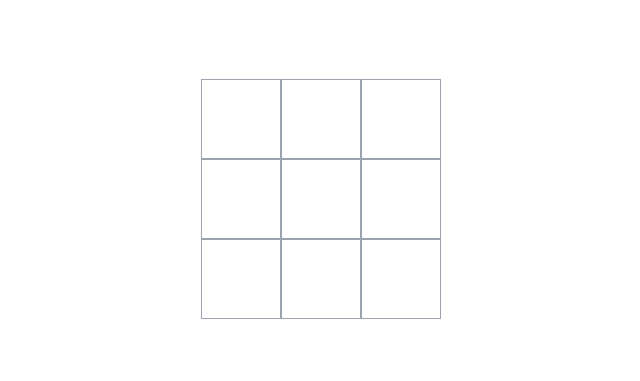
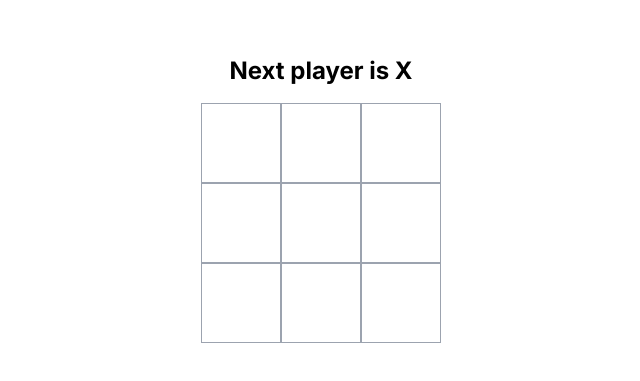
Before and after one commit to musaddekali/tic-tac-toc, a Next.js app: page / in a window 1280 px wide. Shown: the part 201-582 px from the top of the page, without its empty margins (319-959 px from the left). Built offline with nearby package versions, Linux system fonts and the light colour scheme.

Commit message:
some updated

```diff
--- /dev/null
+++ b/src/app/components/Game/Board.tsx
@@ -0,0 +1,76 @@
+"use client";
+import { useState } from "react";
+import Square from "./Square";
+
+// select winner
+function calculateWinner(squares: string[]) {
+    const lines = [
+      [0, 1, 2],
+      [3, 4, 5],
+      [6, 7, 8],
+      [0, 3, 6],
+      [1, 4, 7],
+      [2, 5, 8],
+      [0, 4, 8],
+      [2, 4, 6],
+    ];
+    for (let i = 0; i < lines.length; i++) {
+      const [a, b, c] = lines[i];
+      if (squares[a] && squares[a] === squares[b] && squares[a] === squares[c]) {
+        return squares[a];
+      }
+    }
+    return null;
+  }
+
+const Board = () => {
+    const [squares, setSquares] = useState(Array(9).fill(null));
+    const [xIsNext, setXIsNext] = useState(true);
+
+    const winner = calculateWinner(squares);
+    let status;
+    if (winner) {
+      status = `Winner is ${winner}`;
+    } else {
+      status = `Next player is ${xIsNext ? "X" : "O"}`;
+    }
+
+    function handleClick(i: number) {
+      const nextSquares = squares.slice();
+      if (squares[i] || calculateWinner(squares)) {
+        return;
+      }
+      if (xIsNext) {
+        nextSquares[i] = "X";
+      } else {
+        nextSquares[i] = "O";
+      }
+      setSquares(nextSquares);
+      setXIsNext(!xIsNext);
+    }
+
+    return (
+      <div className="min-h-screen flex items-center justify-center">
+        <div>
+          <div className="status text-center text-2xl font-bold mb-4">{status}</div>
+          {winner && (
+            <div className="text-center my-4">
+              <button
+                onClick={() => setSquares(Array(9).fill(null))}
+                className="px-4 py-2 text-blue-500 border border-blue-500 rounded-full hover:border-blue-800 hover:text-blue-800"
+              >
+                Start again
+              </button>
+            </div>
+          )}
+          <div className="board grid grid-cols-3">
+            {squares.map((sq, i) => (
+              <Square onSquareClick={() => handleClick(i)} key={i} value={sq} />
+            ))}
+          </div>
+        </div>
+      </div>
+    );
+  };
+
+  export default Board;
--- a/src/app/components/Game/Game.tsx
+++ b/src/app/components/Game/Game.tsx
@@ -1,62 +1,4 @@
-"use client";
-import { useState } from "react";
-
-const Square = ({ value, onSquareClick }: { value: string; onSquareClick: () => void }) => {
-  return (
-    <button onClick={onSquareClick} className="square w-20 h-20 bg-white border border-gray-400 text-3xl">
-      {value}
-    </button>
-  );
-};
-
-const Board = () => {
-  const [squares, setSquares] = useState(Array(9).fill(null));
-  const [xIsNext, setXIsNext] = useState(true);
-
-  function calculateWinner(squaresa: string[]) {
-    const lines = [
-      [0, 1, 2],
-      [3, 4, 5],
-      [6, 7, 8],
-      [0, 3, 6],
-      [1, 4, 7],
-      [2, 5, 8],
-      [0, 4, 8],
-      [2, 4, 6],
-    ];
-    for (let i = 0; i < lines.length; i++) {
-      const [a, b, c] = lines[i];
-      if (squaresa[a] && squaresa[a] === squaresa[b] && squaresa[a] === squaresa[c]) {
-        return squaresa[a];
-      }
-    }
-    return null;
-  }
-
-  function handleClick(i: number) {
-    const nextSquares = squares.slice();
-    if (squares[i]) {
-      return;
-    }
-    if (xIsNext) {
-      nextSquares[i] = "X";
-    } else {
-      nextSquares[i] = "O";
-    }
-    setSquares(nextSquares);
-    setXIsNext(!xIsNext);
-  }
-
-  return (
-    <div className="min-h-screen flex items-center justify-center">
-      <div className="board grid grid-cols-3">
-        {squares.map((sq, i) => (
-          <Square onSquareClick={() => handleClick(i)} key={i} value={sq} />
-        ))}
-      </div>
-    </div>
-  );
-};
+import Board from "./Board";
 
 const Game = () => {
   return <Board />;
--- /dev/null
+++ b/src/app/components/Game/Square.tsx
@@ -0,0 +1,9 @@
+const Square = ({ value, onSquareClick }: { value: string; onSquareClick: () => void }) => {
+    return (
+      <button onClick={onSquareClick} className="square w-20 h-20 bg-white border border-gray-400 text-3xl font-bold">
+        {value}
+      </button>
+    );
+  };
+
+  export default Square;
```
